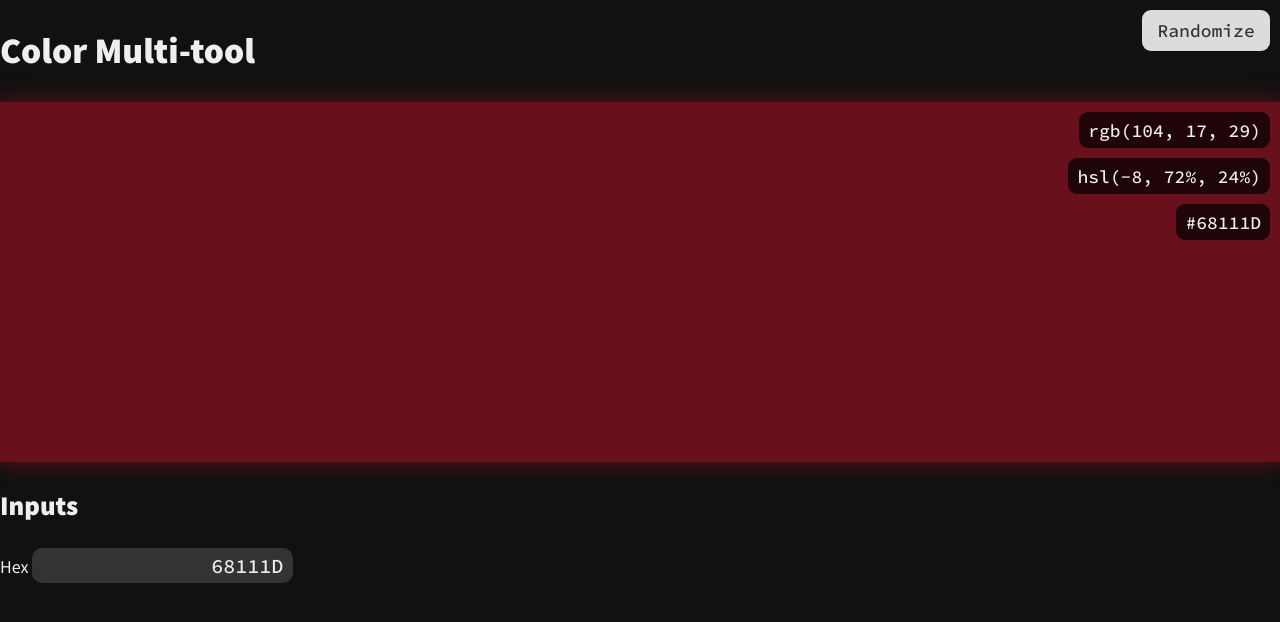
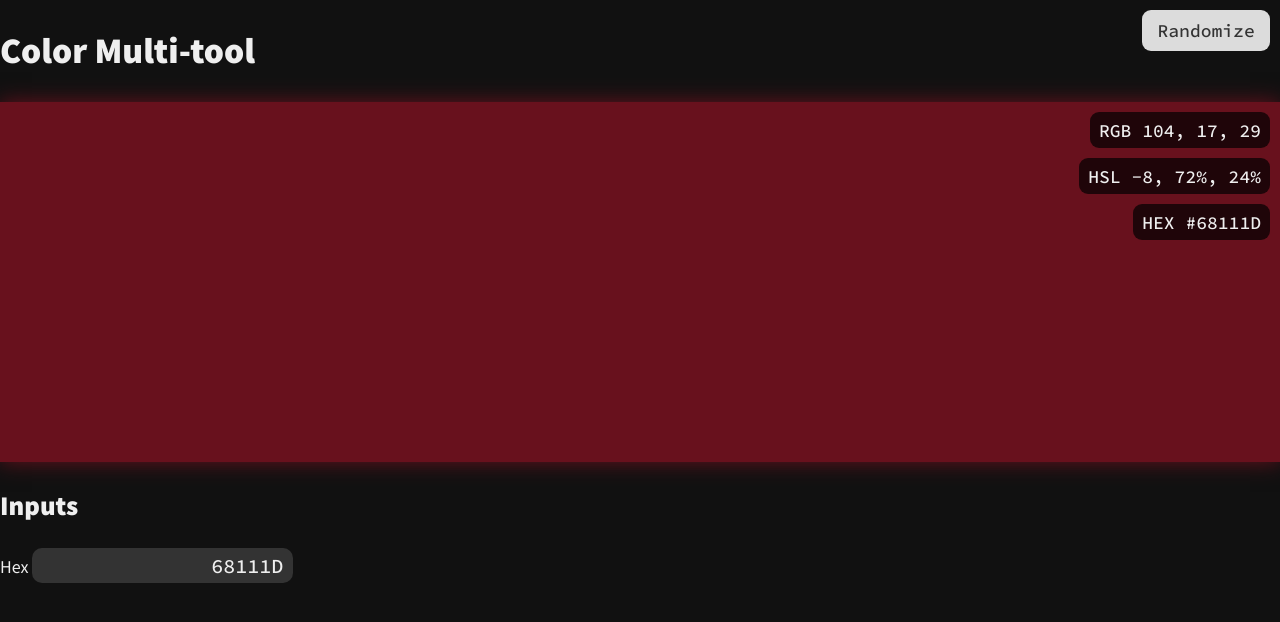
Before and after one commit to murbar/web-color-tool, a React (Create React App) app: page / in a window 1280 px wide. Shown: the top 622 px of the page. Built offline with nearby package versions, Linux system fonts and the light colour scheme.

Commit message:
Animate value changes

```diff
--- a/src/components/ColorValues.jsx
+++ b/src/components/ColorValues.jsx
@@ -1,6 +1,7 @@
 import React from 'react';
 import styled from 'styled-components';
 import colorConvert from '../colorConvert';
+import { animated, interpolate } from 'react-spring';
 
 const Styles = styled.div`
   display: flex;
@@ -15,13 +16,32 @@ const Styles = styled.div`
 `;
 
 export default function ColorValues({ values }) {
-  const rgbString = colorConvert.rgb.toCSS(values.rgb);
-  const hslString = colorConvert.hsl.toCSS(values.hsl);
   return (
     <Styles>
-      <div>{rgbString}</div>
-      <div>{hslString}</div>
-      <div>#{values.hex}</div>
+      <div>
+        RGB
+        <animated.span>
+          {values.rgb.interpolate((...rgb) => {
+            const [r, g, b] = rgb.map(v => Math.round(v));
+            return ` ${r}, ${g}, ${b}`;
+          })}
+        </animated.span>
+      </div>
+      <div>
+        HSL
+        <animated.span>
+          {values.hsl.interpolate((...hsl) => {
+            const [h, s, l] = hsl.map(v => Math.round(v));
+            return ` ${h}, ${s}%, ${l}%`;
+          })}
+        </animated.span>
+      </div>
+      <div>
+        HEX #
+        <animated.span>
+          {values.rgb.interpolate((r, g, b) => colorConvert.rgb.toHex([r, g, b]))}
+        </animated.span>
+      </div>
     </Styles>
   );
 }
--- a/src/components/Preview.jsx
+++ b/src/components/Preview.jsx
@@ -6,8 +6,7 @@ import { useSpring, animated } from 'react-spring';
 
 const ColorDisplay = styled(animated.div)`
   height: 45vh;
-  /* background: ${p => p.rgbCSS}; */
-  `;
+`;
 
 export default function Preview({ colorValues }) {
   const rgbCSS = colorConvert.rgb.toCSS(colorValues.rgb);
@@ -15,9 +14,11 @@ export default function Preview({ colorValues }) {
     background: rgbCSS,
     boxShadow: `0px 0 2rem 0px ${rgbCSS}`
   });
+  const values = useSpring({ rgb: colorValues.rgb, hsl: colorValues.hsl });
+
   return (
     <ColorDisplay style={color}>
-      <ColorValues values={colorValues} />
+      <ColorValues values={values} />
     </ColorDisplay>
   );
 }
```
